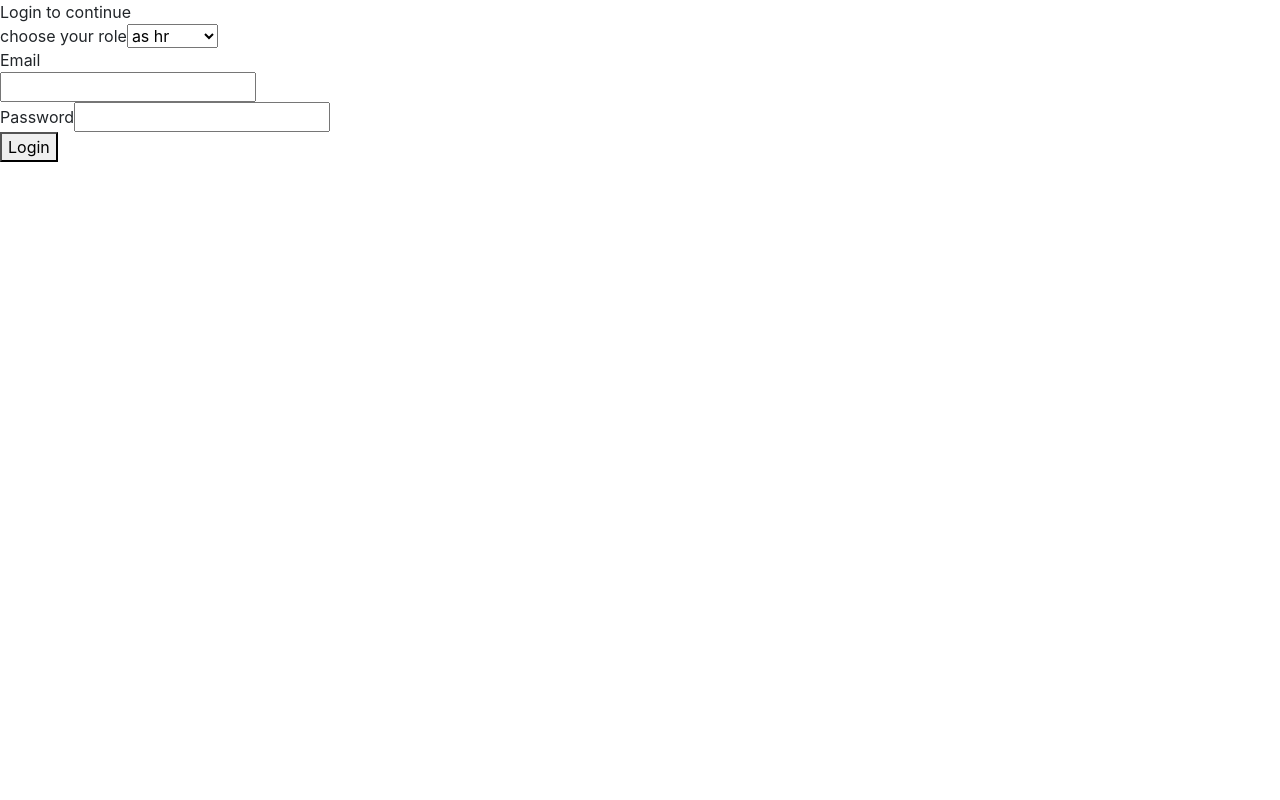
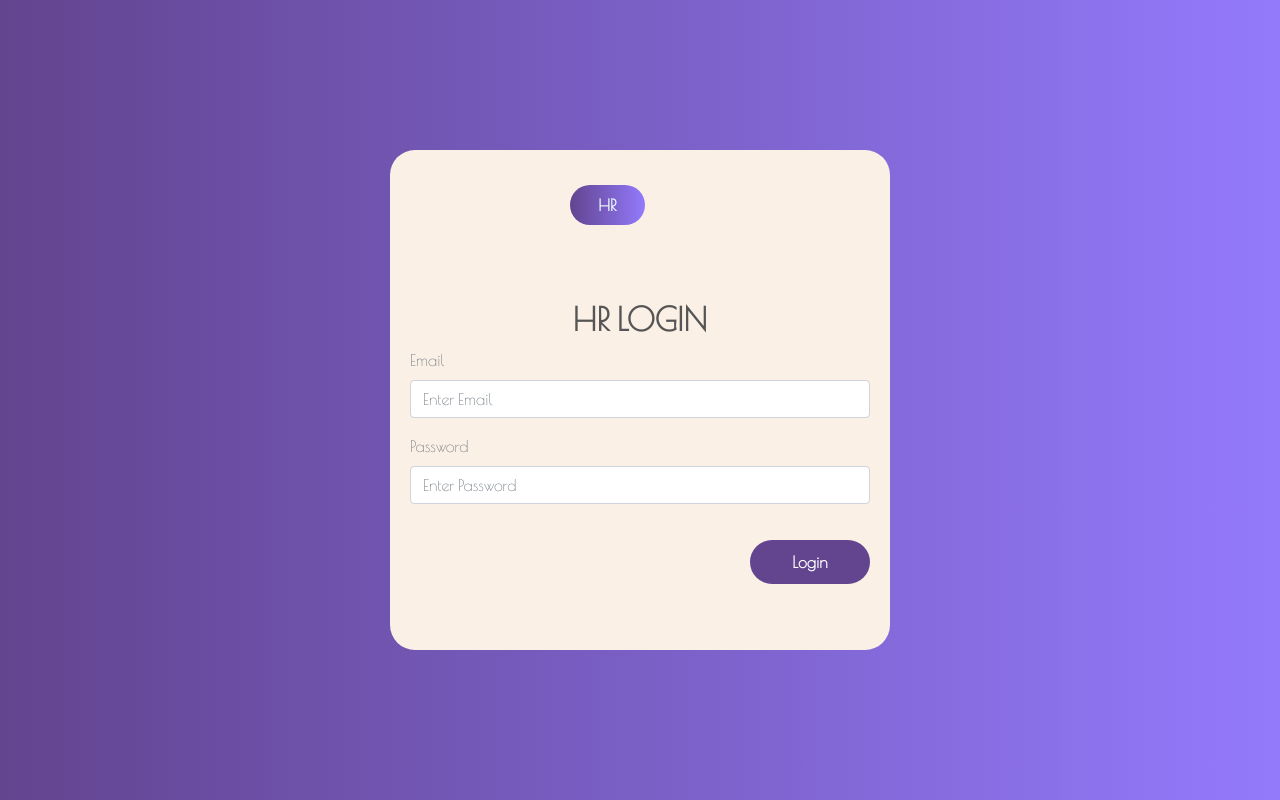
Before and after one commit to aliimraan/corporateworld, a React (Create React App) app in the folder frontend/: page /corporate_login in a window 1280 px wide. Built offline with nearby package versions, Linux system fonts and the light colour scheme.

Commit message:
Register & Corporate Page

```diff
--- a/frontend/src/components/corporate/Corporate.js
+++ b/frontend/src/components/corporate/Corporate.js
@@ -2,6 +2,7 @@ import React,{useState} from 'react'
 import {useHistory} from 'react-router-dom'
 import './corporate.css'
 import axiosInstance from '../../helpers'
+import Input from '../../container/Input'
 
 export default function Corporate() {
 	const [role,setRole]= useState('')
@@ -33,47 +34,32 @@ export default function Corporate() {
 		})
 	}
     return (
-        <div className="limiter">
-		<div className="container-login100">
-			<div className="wrap-login100">
-            <form className="login100-form validate-form" onSubmit={submitHandler}>
-                <span className="login100-form-title p-b-43">
-						Login to continue
-					</span>
-						<div className="wrap-input100 validate-input" data-validate = "Valid email is required: ex@abc.xyz">
-						<span className="label-input100">choose your role</span>
-						<select className="input100" type="text"  onChange={(e)=>setRole(e.target.value)}>
-							<option value="hr">as hr</option>
-							<option value="admin">as admin</option>
-						</select>
-						<span className="focus-input100"></span>
-
-					</div>
-					<span className="label-input100">Email</span>
-						<div className="wrap-input100 validate-input" data-validate = "Valid email is required: ex@abc.xyz">
-						<input className="input100" type="text" onChange={(e)=>setEmail(e.target.value)}/>
-						<span className="focus-input100"></span>
-
-					</div>
-					<div className="wrap-input100 validate-input" data-validate="Password is required">
-					<span className="label-input100">Password</span>
-						<input className="input100" type="password" onChange={(e)=>setPass(e.target.value)} />
-						<span className="focus-input100"></span>
-
-					</div>
-<div className="container-login100-form-btn">
-						<button type="submit" className="login100-form-btn">
-							Login
-						</button>
-					</div>
+			<div>
+			<div id="corp">
 
 
+				<div className="box">
+					<input type="checkbox" className="togg-btn" onChange={(e)=>setRole(e.target.value)}></input>
+					<div className="hrarea">
+				<form onSubmit={submitHandler}>
+				<h2>HR LOGIN</h2>
+				<Input type="text" placeholder="Enter Email" label="Email" onChange={(e)=>setEmail(e.target.value)} />
+                <Input type="password" placeholder="Enter Password" label="Password" onChange={(e)=>setPass(e.target.value)} />
+                <button type="submit" className="btn btn-primary">Login</button>
 
 				</form>
+				</div>
+				<div className="adminlogin">
+				<form onSubmit={submitHandler}>
+				<h2>ADMIN LOGIN</h2>
+				<Input type="text" placeholder="Enter Email" label="Email" onChange={(e)=>setEmail(e.target.value)} />
+                <Input type="password" placeholder="Enter Password" label="Password" onChange={(e)=>setPass(e.target.value)} />
+                <button type="submit" className="btn btn-primary">Login</button>
 
+				</form>
+				</div>
 				</div>
 			</div>
-		</div>
-
+			</div>
     )
 }
--- a/frontend/src/components/corporate/corporate.css
+++ b/frontend/src/components/corporate/corporate.css
@@ -1,167 +1,101 @@
-/* body {
-  color: #000;
-  overflow-x: hidden;
-  height: 100%;
-
-  background-repeat: no-repeat
+#corp{
+  height: 100vh;
+  display: flex;
+  justify-content: center;
+  align-items: center;
+  font-family: 'Poiret One', cursive;
+  background-image: linear-gradient(to right, #62448F ,#937AFC) ;
 }
 
-input,
-textarea {
-  background-color: #F3E5F5;
-  border-radius: 50px !important;
-  padding: 12px 15px 12px 15px !important;
-  width: 100%;
-  box-sizing: border-box;
-  border: none !important;
-  border: 1px solid #F3E5F5 !important;
-  font-size: 16px !important;
-  color: #000 !important;
-  font-weight: 400
+.box h2{
+  text-align: center;
+    margin-bottom: 10px;
+    color: #555;
+    font-weight: 900;
 }
 
-input:focus,
-textarea:focus {
-  -moz-box-shadow: none !important;
-  -webkit-box-shadow: none !important;
-  box-shadow: none !important;
-  border: 1px solid #D500F9 !important;
-  outline-width: 0;
-  font-weight: 400
+.box{
+  width: 500px;
+  height: 500px;
+  background: linen;
+  position: relative;
+  overflow: hidden;
+  border-radius: 25px;
 }
 
-button:focus {
-  -moz-box-shadow: none !important;
-  -webkit-box-shadow: none !important;
-  box-shadow: none !important;
-  outline-width: 0
+.hrarea form ,.adminlogin form{
+  margin-top: 50px;
+}
+.hrarea{
+  position: absolute;
+  bottom: 0;
+  left: 0;
+  width: 100%;
+  height: 400px;
+  padding: 0 20px;
+  transition: 0.5s;
+
+}
+.adminlogin{
+  position: absolute;
+  bottom: 0;
+  left: 101%;
+  width: 100%;
+  height: 400px;
+  padding: 0 20px;
+  transition: 0.5s;
+
 }
 
-.card {
-  border-radius: 0;
- border : 0.5px solid yellowgreen;
+.togg-btn{
+  -webkit-appearance: none;
+  width: 150px;
+  height: 40px;
+  position: absolute;
+  top: 35px;
+  left: calc(50% - 70px);
+  border-radius: 70px;
+  outline: none;
+}
+.togg-btn:before{
+  content: 'HR';
+  font-weight: 900;
+  color: azure;
+  position: absolute;
+  top: 0;
+  width: 50%;
+  height: 100%;
+  background-image: linear-gradient(to right, #62448F ,#937AFC) ;
+  border-radius: 70px;
+  display: grid;
+  place-items: center;
+
 }
 
-.card1 {
-  width: 50%;
-  padding: 40px 30px 10px 30px
+.togg-btn:checked:before{
+  content: 'ADMIN';
+  left: 50%;
+}
+.togg-btn:checked + .hrarea{
+  left: 101%;
+}
+.togg-btn:checked + .hrarea + .adminlogin{
+  left: 0%;
 }
 
-.card2 {
-  width: 50%;
-  background-image: linear-gradient(to right, #FFD54F, #D500F9)
+.hrarea .btn-primary,.adminlogin .btn-primary{
+  float: right;
+  border: none;
+  width: 120px;
+  background: #62448F;
+  font-weight: 600;
+  color: #fff;
+  margin-top: 20px;
+  padding: 10px;
+  border-radius: 1.5rem;
 }
 
-#logo {
-  width: 70px;
-  height: 60px
+.hrarea .btn-primary:hover,.adminlogin .btn-primary:hover{
+  background: #55B26B;
+  color: #fff;
 }
-
-.heading {
-  margin-bottom: 60px !important
-}
-
-::placeholder {
-  color: #000 !important;
-  opacity: 1
-}
-
-:-ms-input-placeholder {
-  color: #000 !important
-}
-
-::-ms-input-placeholder {
-  color: #000 !important
-}
-
-.form-control-label {
-  font-size: 12px;
-  margin-left: 15px
-}
-
-.msg-info {
-  padding-left: 15px;
-  margin-bottom: 30px
-}
-
-.btn-color {
-  border-radius: 50px;
-  color: #fff;
-  background-image: linear-gradient(to right, #FFD54F, #D500F9);
-  padding: 15px;
-  cursor: pointer;
-  border: none !important;
-  margin-top: 40px
-}
-
-.btn-color:hover {
-  color: #fff;
-  background-image: linear-gradient(to right, #D500F9, #FFD54F)
-}
-
-.btn-white {
-  border-radius: 50px;
-  color: #D500F9;
-  background-color: #fff;
-  padding: 8px 40px;
-  cursor: pointer;
-  border: 2px solid #D500F9 !important
-}
-
-.btn-white:hover {
-  color: #fff;
-  background-image: linear-gradient(to right, #FFD54F, #D500F9)
-}
-
-.corporate{
-  width : 100%;
-  margin-top: -50px;
-}
-
-a {
-  color: #000
-}
-
-a:hover {
-  color: #000
-}
-
-.bottom {
-  width: 100%;
-  margin-top: 50px !important
-}
-
-.sm-text {
-  font-size: 15px
-}
-
-@media screen and (max-width: 992px) {
-  .card1 {
-      width: 100%;
-      padding: 40px 30px 10px 30px
-  }
-
-  .card2 {
-      width: 100%
-  }
-
-  .right {
-      margin-top: 100px !important;
-      margin-bottom: 100px !important
-  }
-}
-
-@media screen and (max-width: 768px) {
-  .container {
-      padding: 10px !important
-  }
-
-  .card2 {
-      padding: 10px
-  }
-
-  .right {
-      margin-top: 50px !important;
-      margin-bottom: 50px !important
-  }
-} */
--- a/frontend/src/components/login/Login.js
+++ b/frontend/src/components/login/Login.js
@@ -56,9 +56,9 @@ export default function Login() {
                                         <form onSubmit={submitHandler}>
                                     <Input type="text" placeholder="Enter Email" label="Email" onChange={(e)=>setEmail(e.target.value)} />
                                     <Input type="password" placeholder="Enter Password" label="Password" onChange={(e)=>setPassword(e.target.value)} />
+
+                                    <button type="submit" className="btn btn-primary">Login</button>
                                     </form>
-                                    <button type="submit" className="btn btn-primary">Login</button>
-
                             </div>
 
                         </div>
--- a/frontend/src/components/login/login.css
+++ b/frontend/src/components/login/login.css
@@ -3,9 +3,12 @@
     height: 100vh;
 
 }
+
+
+
 .adminarea{
 
-    margin-top: 150px !important;
+    margin-top: 100px !important;
     text-align: center;
     color:#f0f0f0;
     padding : 30px;
@@ -37,9 +40,25 @@
     color: #fff;
 }
 
-.loginarea{
+.registerarea .btn-danger{
+    border: none;
+    width: 120px;
+    background: #62448F;
+    font-weight: 600;
+    color: #fff;
+    margin-top: 20px;
+    padding: 10px;
+    border-radius: 50px;
+}
+
+.registerarea .btn-danger:hover{
+    background: #000;
+    color: #fff;
+}
+
+.registerarea{
     font-family: 'Poiret One', cursive;
-    margin-top: 150px !important;
+    margin-top: 20px !important;
     border: none;
     background: #f8f8f8;
     border-top-left-radius: 10% 50%;
@@ -47,7 +66,18 @@
     padding: 50px;
 }
 
-.loginarea h2{
+.loginarea{
+    font-family: 'Poiret One', cursive;
+    margin-top: 100px !important;
+    padding-bottom: 20px !important;
+    border: none;
+    background: #f8f8f8;
+    border-top-left-radius: 10% 50%;
+    border-bottom-left-radius: 10% 50%;
+    padding: 50px;
+}
+
+.loginarea h2 , .registerarea h2{
     text-align: center;
     margin-bottom: 10px;
     color: #555;
--- a/frontend/src/components/register/Register.js
+++ b/frontend/src/components/register/Register.js
@@ -1,8 +1,9 @@
 import React,{useState} from 'react'
 import Input from '../../container/Input';
 import {Container,Row,Col} from 'react-bootstrap'
-import {useHistory} from 'react-router-dom'
+import {Link, useHistory} from 'react-router-dom'
 import axiosInstance from '../../helpers/index'
+import '../login/login.css'
 export default function Register() {
     const [email,setEmail]=useState('');
     const [pass,setPassword]=useState('');
@@ -32,13 +33,21 @@ export default function Register() {
     }
     return (
     <div>
-        <Container>
-            <Row>
-              <div className="card card1">
-                <div className="row justify-content-center my-5">
-                    <div className="col-md-12 col-10 my-8">
-                        <div className="row justify-content-center px-3 mb-3"> </div>
-                        <h6 className="msg-info">Fill up all Details Correctly</h6>
+
+        <div id="login">
+
+          <div className ="row">
+              <div className ="col-md-10 offset-md-1">
+                  <div className="row">
+                      <div className="col-md-5 adminarea">
+                          <h1>Already Have Account</h1>
+                          <h3>Login Here</h3>
+
+                          <Link className="btn btn-warning" to={`/login`}>Login Now</Link>
+                      </div>
+                      <div className="col-md-7 registerarea">
+                              <h2>Register</h2>
+                              <div className="login-form">
                               <div className="alert alert-danger" role="alert" style={error===''?{display:"none"}:{display:"block"}}>
                                 {error}
                             </div>
@@ -51,31 +60,21 @@ export default function Register() {
                         <Col md={6}> <Input type="date" placeholder="Date Of Birth" label="Date Of Birth" onChange={(e)=>setDob(e.target.value)} /></Col>
                         <Col md={6}> <Input type="number" placeholder="Enter Mobile Number" label="Mobile" onChange={(e)=>setMobile(e.target.value)} /></Col>
                         <Col md={6}> <Input type="email" placeholder="Enter Email" label="E-mail" onChange={(e)=>setEmail(e.target.value)} /></Col>
+                        <Col md={6}>   <button type="submit" className="btn btn-danger">Sign Up</button></Col>
+                        <Col md={6}>  <button type="reset" className="btn btn-danger">Reset</button></Col>
 
                     </Row>
+                    </form>
 
-
-
-                    <Row>
-                            <Col md={6}>   <button className="btn-block btn-color">Sign Up</button></Col>
-                            <Col md={6}>  <button className="btn-block btn-color">Reset</button></Col>
-                     </Row>
-
-
-
-                              <div className="bottom text-center mb-5">
-                    <p className="sm-text mx-auto mb-3">Already have an account?<button className="btn btn-white ml-2" onClick={()=>history.push('/login')}>Login Here</button></p>
                       </div>
 
-                    </form>
+                  </div>
+                  </div>
           </div>
       </div>
       </div>
 
 
-  </Row>
-
-</Container>
 
         </div>
     )
```
Lines whose indentation alone changed are shown as unchanged.
